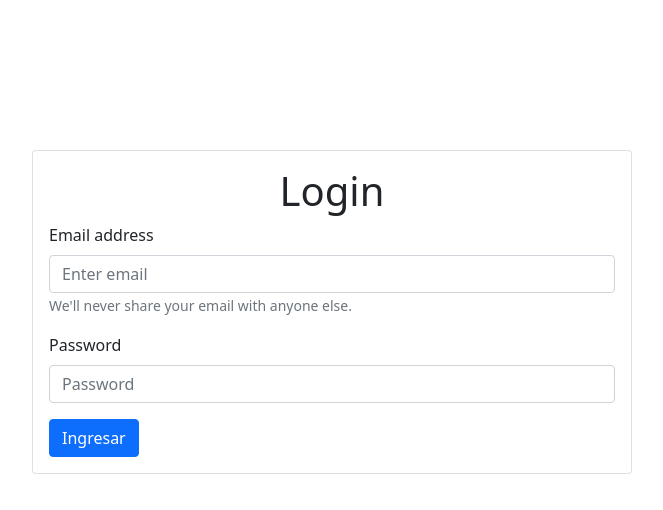
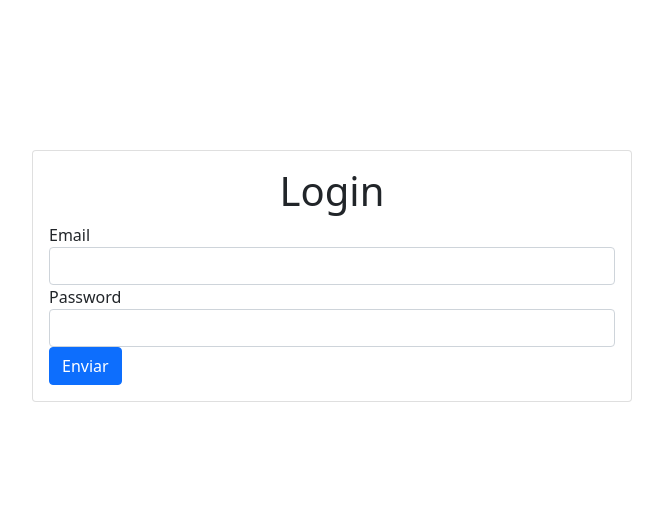
Before and after one commit to juancruzsoto/alkemy-challenge, a React (Create React App) app: page /login in a window 1280 px wide. Shown: the top 510 px of the page, without its empty margins (308-971 px from the left). Built offline with nearby package versions, Linux system fonts and the light colour scheme.

Commit message:
Login Form validate working

```diff
--- a/package.json
+++ b/package.json
@@ -14,7 +14,8 @@
     "react-dom": "^17.0.2",
     "react-router-dom": "^6.2.1",
     "react-scripts": "5.0.0",
-    "web-vitals": "^2.1.2"
+    "web-vitals": "^2.1.2",
+    "yup": "^0.32.11"
   },
   "scripts": {
     "start": "react-scripts start",
--- a/src/components/Login.jsx
+++ b/src/components/Login.jsx
@@ -1,36 +1,28 @@
 import axios from "axios";
-import { Formik } from "formik";
+import { Formik, ErrorMessage, Field, Form } from "formik";
 import React, { useState } from "react";
-import { Button, Card, Container, Form } from "react-bootstrap";
+import { Button, Card, Container, Modal } from "react-bootstrap";
+import * as Yup from "yup";
 
-const Login = () => {
+export default function Login(props) {
 
-  const [values, setValues] = useState({
-		email: '',
-		password: '',
-		showPassword: false,
-	});
-
-  const handleChange = (prop) => (event) => {
-		setValues({ ...values, [prop]: event.target.value });
-	};
+  const [modalShow, setModalShow] = useState(false);
 
   const handleLogin = (e) => {
-    e.preventDefault();
-    console.log(e.values);
-
     axios
       .post("http://challenge-react.alkemy.org/", {
-        email: "challenge@alkemy.org",
-        password: "react",
+        email: e.email,
+        password: e.password,
       })
       .then(function (response) {
         console.log(response);
       })
       .catch(function (error) {
         console.log(error);
+        setModalShow(true)
       });
   };
+
   return (
     <div>
       <Container>
@@ -47,61 +39,90 @@ const Login = () => {
               <h1>Login</h1>
             </Card.Title>
             <Formik
-              initialValues={{ email: "", password: "" }}
-              validate={(values) => {
-                const errors = {};
-                if (!values.email) {
-                  errors.email = "Required";
-                } else if (
-                  !/^[A-Z0-9._%+-]+@[A-Z0-9.-]+\.[A-Z]{2,}$/i.test(values.email)
-                ) {
-                  errors.email = "Invalid email address";
-                }
-                return errors;
+              initialValues={{
+                email: "",
+                password: "",
               }}
-              onSubmit={(values, { setSubmitting }) => {
-                setTimeout(() => {
-                  alert(JSON.stringify(values, null, 2));
-                  setSubmitting(false);
-                }, 400);
+              validationSchema={Yup.object().shape({
+                email: Yup.string()
+                  .email("Email is invalid")
+                  .required("Email is required"),
+                password: Yup.string()
+                  .min(5, "Password must be at least 5 characters")
+                  .required("Password is required"),
+              })}
+              onSubmit={(fields) => {
+               handleLogin(fields)
               }}
-            >
-              {({
-                values,
-                errors,
-                touched,
-                handleChange,
-                handleBlur,
-                handleSubmit,
-                isSubmitting,
-                /* and other goodies */
-              }) => (
-                <form onSubmit={handleLogin} noValidate>
-                  <Form>
-                    <Form.Group className="mb-3" controlId="formBasicEmail">
-                      <Form.Label>Email address</Form.Label>
-                      <Form.Control type="email" placeholder="Enter email" />
-                      <Form.Text className="text-muted">
-                        We'll never share your email with anyone else.
-                      </Form.Text>
-                    </Form.Group>
-
-                    <Form.Group className="mb-3" controlId="formBasicPassword">
-                      <Form.Label>Password</Form.Label>
-                      <Form.Control type="password" placeholder="Password" />
-                    </Form.Group>
-                    <Button variant="primary" type="submit">
-                      Ingresar
-                    </Button>
-                  </Form>
-                </form>
+              render={({ errors, status, touched }) => (
+                <Form>
+                  <div className="form-group">
+                    <label htmlFor="email">Email</label>
+                    <Field
+                      name="email"
+                      type="text"
+                      className={
+                        "form-control" +
+                        (errors.email && touched.email ? " is-invalid" : "")
+                      }
+                    />
+                    <ErrorMessage
+                      name="email"
+                      component="div"
+                      className="invalid-feedback"
+                    />
+                  </div>
+                  <div className="form-group">
+                    <label htmlFor="password">Password</label>
+                    <Field
+                      name="password"
+                      type="password"
+                      className={
+                        "form-control" +
+                        (errors.password && touched.password
+                          ? " is-invalid"
+                          : "")
+                      }
+                    />
+                    <ErrorMessage
+                      name="password"
+                      component="div"
+                      className="invalid-feedback"
+                    />
+                  </div>
+                  <div className="form-group">
+                    <button type="submit" className="btn btn-primary mr-2">
+                      Enviar
+                    </button>
+                  </div>
+                </Form>
               )}
-            </Formik>
+            />
           </Card.Body>
         </Card>
+        <Modal
+      show={modalShow}
+      onHide={() => setModalShow(false)}
+      size="md"
+      aria-labelledby="contained-modal-title-vcenter"
+      centered
+    >
+      <Modal.Header closeButton>
+        <Modal.Title id="contained-modal-title-vcenter">
+          Error de Autenticación
+        </Modal.Title>
+      </Modal.Header>
+      <Modal.Body>
+        <h6>Email y/o password no coinciden</h6>
+        <p>
+          Por favor, ingrese un Email y password correcto.
+        </p>
+      </Modal.Body>
+      <Modal.Footer>
+        <Button onClick={() => setModalShow(false)}>Close</Button>
+      </Modal.Footer>
+    </Modal>
       </Container>
     </div>
   );
-};
-
-export default Login;
+}
```
Also changed, not shown: 1 other file (tests, documents, lock files or other folders).
